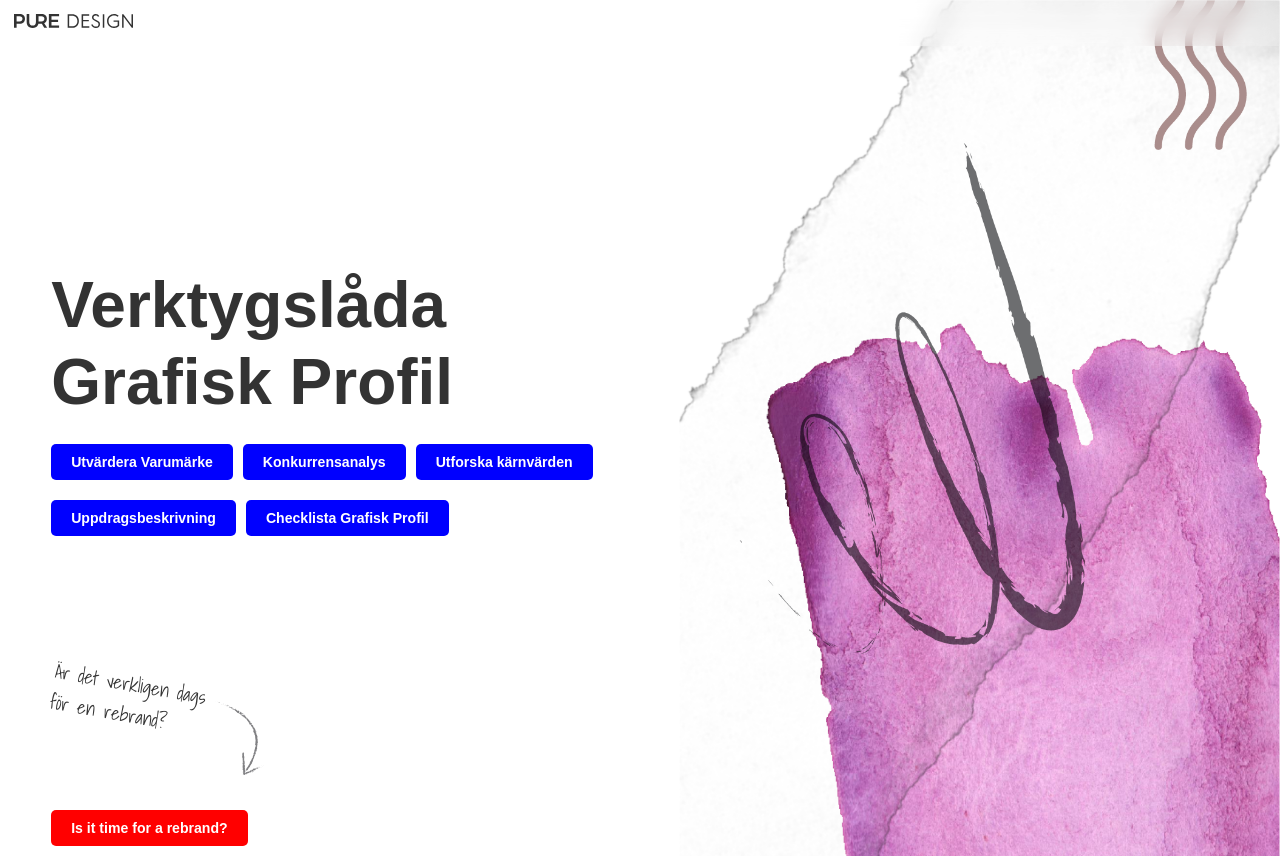
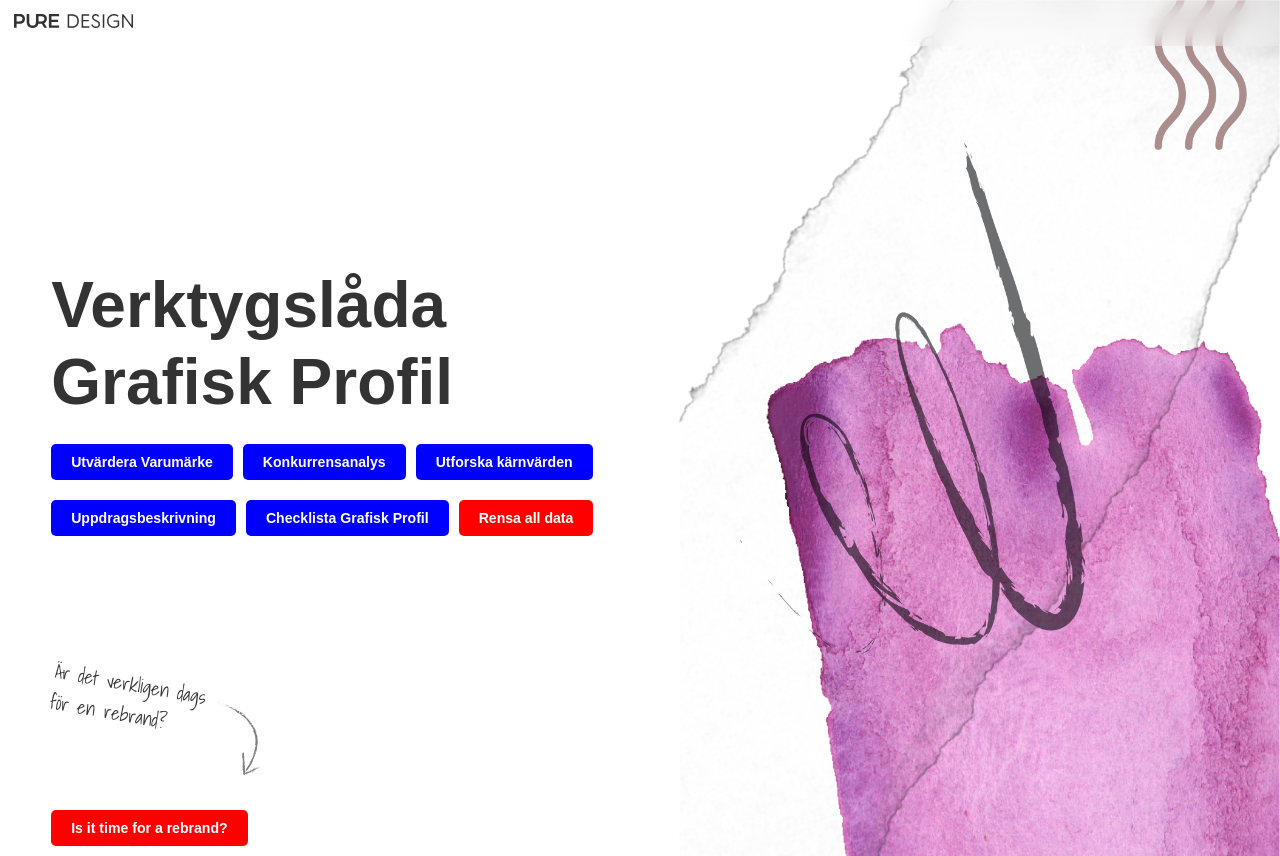
Before and after one commit to Erik-Pure/brand-toolkit, a React (Create React App) app: page / in a window 1280 px wide. Built offline with nearby package versions, Linux system fonts and the light colour scheme.

Commit message:
added a clear form button on start page

```diff
--- a/src/pages/Home.tsx
+++ b/src/pages/Home.tsx
@@ -5,7 +5,7 @@ import { useForm } from "../context/FormContext";
 interface IHomeProps {}
 
 const HomePage: React.FunctionComponent<IHomeProps> = (props) => {
-  const { formData, exportData, resetAll } = useForm();
+  const { resetAll } = useForm();
 
   return (
     <div className="home">
@@ -32,6 +32,18 @@ const HomePage: React.FunctionComponent<IHomeProps> = (props) => {
             <Link className="btn" to="/brandchecklist">
               Checklista Grafisk Profil
             </Link>
+
+            <button
+              className="btn red"
+              onClick={() => {
+                if (window.confirm('Är du säker på att du vill radera all data? Detta går inte att ångra.')) {
+                  resetAll();
+                }
+              }}
+            >
+              Rensa all data
+            </button>
+
             <div className="rebrand-time">
               Är det verkligen dags
               <br /> för en rebrand?
```
